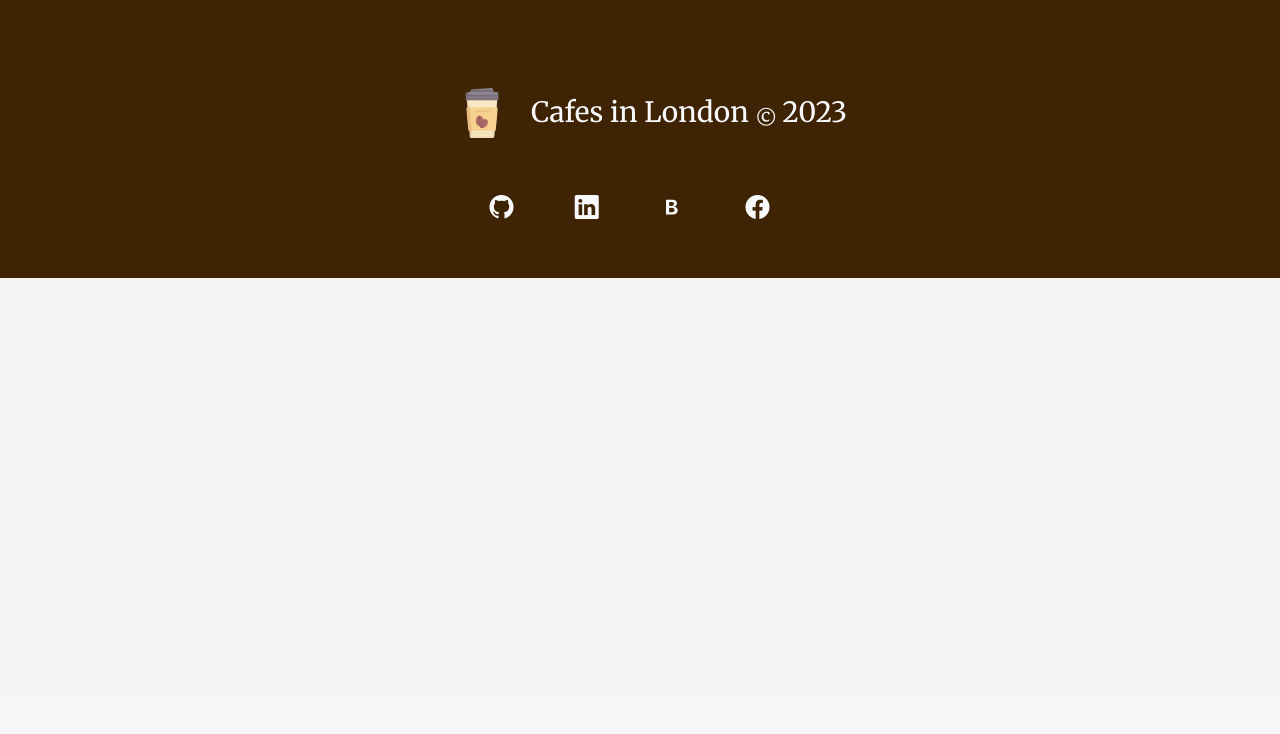
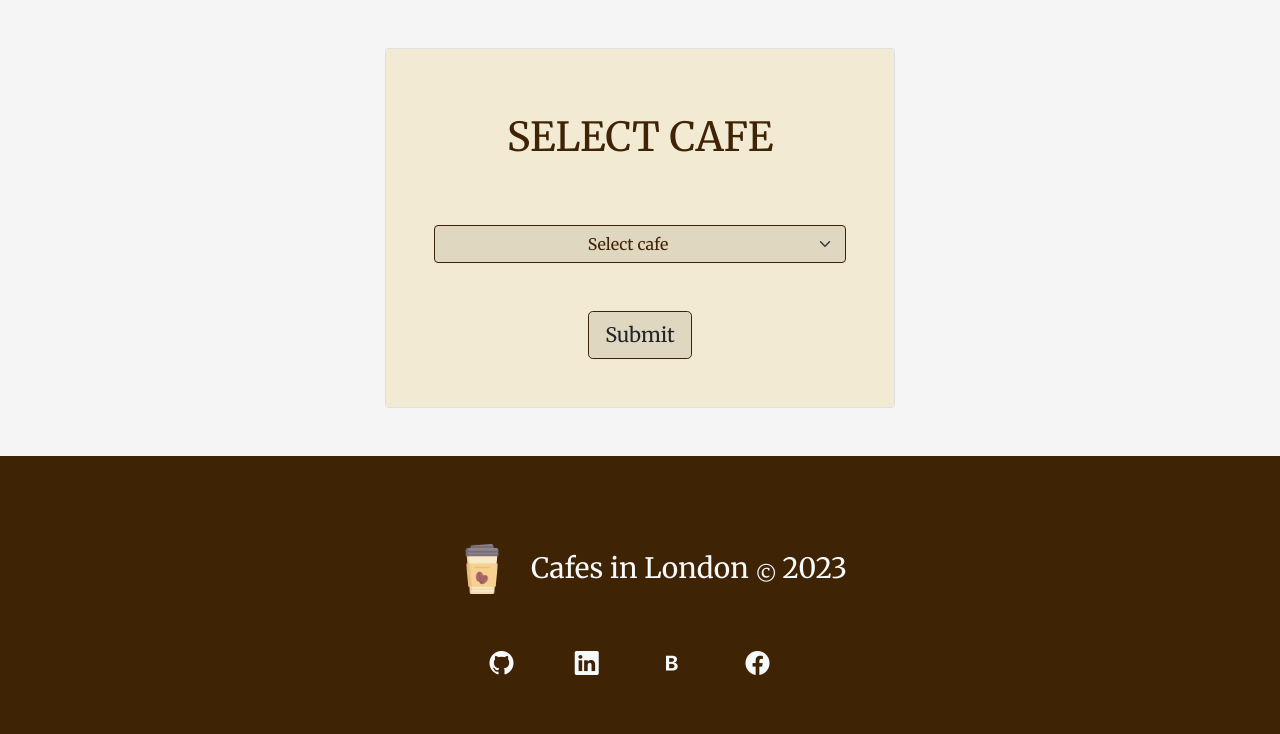
Before and after one commit to M4recki/Cafes-in-London, a Flask app: page /add_cafe in a window 1280 px wide. Shown: the part 102-836 px from the top of the page. Before the commit the page ends 380 px from the top, so only its background shows below. Run offline with Flask 3, Linux system fonts and the light colour scheme; the visitor is signed in with stand-in values (Sample User, id 1); data that the repository does not hold is empty; some libraries are stand-ins or nearby versions.

Commit message:
The database structure has been improved, initial lines of code regarding the selection of cafes have been added, further work will be devoted to expanding this html code.

```diff
--- a/forms.py
+++ b/forms.py
@@ -9,6 +9,7 @@ from wtforms import TextAreaField
 
 class SuggestCafeForm(FlaskForm):
     cafe_name = StringField('Cafe Name', validators=[DataRequired()])
+    description = TextAreaField('Description', validators=[DataRequired()])
     map_url = StringField('Cafe Map URL', validators=[DataRequired(), URL()])
     img_url = StringField('Cafe Image URL', validators=[DataRequired(), URL()])
     district = StringField('District', validators=[DataRequired()])
--- a/models.py
+++ b/models.py
@@ -22,6 +22,7 @@ class Cafe(db.Model):
     __tablename__ = "cafe"
     id = db.Column(db.Integer, primary_key=True)
     name = db.Column(db.String(50), nullable=False)
+    description = db.Column(db.Text, nullable=True)
     map_url = db.Column(db.String(100), nullable=False)
     img_url = db.Column(db.String(150), nullable=False)
     location = db.Column(db.String(50), nullable=False)
@@ -31,7 +32,6 @@ class Cafe(db.Model):
     can_take_calls = db.Column(db.Boolean, nullable=False)
     seats = db.Column(db.String(10), nullable=False)
     coffee_price = db.Column(db.String(10), nullable=False)
-    description = db.Column(db.Text, nullable=True)
 
 
 # Suggest cafe table
@@ -41,6 +41,7 @@ class SuggestCafe(db.Model):
     __tablename__ = "suggest_cafe"
     id = db.Column(db.Integer, primary_key=True)
     name = db.Column(db.String(50), nullable=False)
+    description = db.Column(db.Text, nullable=True)
     map_url = db.Column(db.String(100), nullable=False)
     img_url = db.Column(db.String(150), nullable=False)
     location = db.Column(db.String(50), nullable=False)
@@ -50,7 +51,6 @@ class SuggestCafe(db.Model):
     can_take_calls = db.Column(db.Boolean, nullable=False)
     seats = db.Column(db.String(10), nullable=False)
     coffee_price = db.Column(db.String(10), nullable=False)
-    description = db.Column(db.Text, nullable=True)
 
 
 # Comment table
--- a/routes.py
+++ b/routes.py
@@ -200,6 +200,7 @@ def suggest_cafe():
     form = SuggestCafeForm()
     if form.validate_on_submit():
         cafe_name = form.cafe_name.data
+        description = form.description.data
         map_url = form.map_url.data
         img_url = form.img_url.data
         district = form.district.data
@@ -226,8 +227,9 @@ def suggest_cafe():
 @login_required
 @admin_required
 def add_cafe():
+    form = SuggestCafeForm()
     cafes = SuggestCafe.query.all()
-    return render_template('add_cafe_page.html', cafes=cafes)
+    return render_template('add_cafe_page.html', form=form, cafes=cafes)
 
 # Cafe details page
 
--- a/templates/add_cafe_page.html
+++ b/templates/add_cafe_page.html
@@ -44,7 +44,50 @@
 
     {% include "nav_bar.html" %}
 
-    <!-- Main content is going to be here -->
+    <!-- Select and add cafe -->
+
+    <main>
+      <section class="add">
+        <div class="mask d-flex align-items-center h-100 gradient-custom-3">
+          <div class="container h-100 py-5 px-5">
+            <div
+              class="row d-flex justify-content-center align-items-center h-100">
+              <div class="col-12 col-md-9 col-lg-7 col-xl-6">
+                <div class="card rounded">
+                  <div class="register-card-body p-5">
+                    <h1 class="text-uppercase text-center mb-5 py-3">
+                      Select cafe
+                    </h1>
+
+                    <!-- Add cafe form -->
+
+                    <form
+                      action="{{ url_for('add_cafe') }}"
+                      method="post"
+                      novalidate>
+                      {{ form.csrf_token }} {{ form.hidden_tag() }}
+                      <div class="form-outline mb-4">
+                        <select class="form-select register-btn text-center lead mb-5" name="suggestedCafes" id="suggestedCafes" aria-label="suggestedCafes">
+                          <option selected>Select cafe</option>
+                          {% for cafe in cafes %}
+                            <option value="{{ cafe.id }}">{{ cafe.name }}</option>
+                          {% endfor %}
+                        </select>
+                      </div>
+
+                      <div class="d-flex justify-content-center">
+                        {{ form.submit(class="btn register-btn btn-block btn-lg
+                        gradient-custom-4 text-body zoom-on-hover") }}
+                      </div>
+                    </form>
+                  </div>
+                </div>
+              </div>
+            </div>
+          </div>
+        </div>
+      </section>
+    </main>
 
     <!-- Footer -->
 
```
Also changed, not shown: templates/suggest_cafe_page.html (+16 -0 lines).
